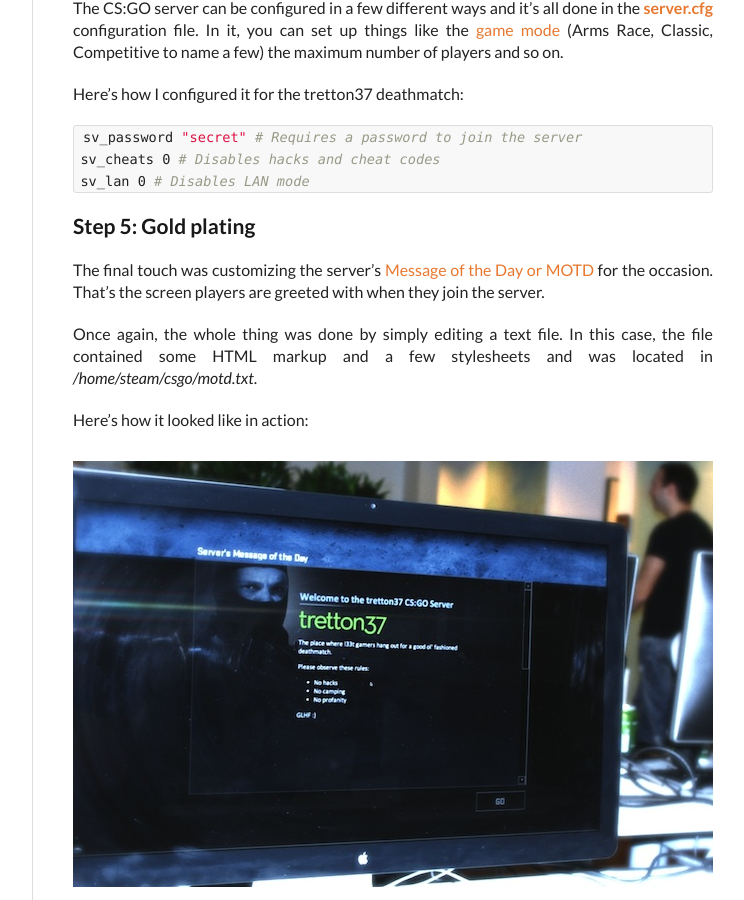
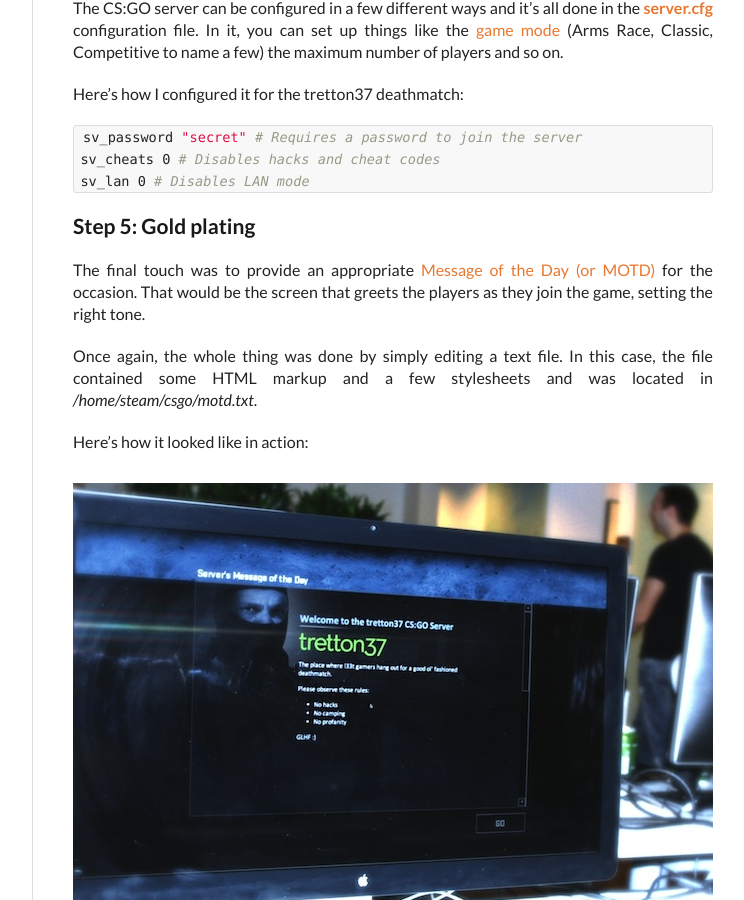
Before and after one commit to megakemp/megakemp.github.io, a Jekyll site: the page built from _posts/2014-06-25-leveraging-the-cloud-for-fun-and-games.md, in a window 1280 px wide and 900 px high, scrolled down 3880 px. Shown: the whole window, without its empty margins (378-1122 px from the left). Built offline with Jekyll 4.4.1, drawn with Linux system fonts in a browser that asks for light colours; nearby versions of some CDN libraries; Markdown is read by kramdown in place of the engine named in the settings; comment, search, counter and statistics services are not loaded.

Commit message:
Rephrases a paragraph in the Counter-Strike post.

```diff
--- a/_posts/2014-06-25-leveraging-the-cloud-for-fun-and-games.md
+++ b/_posts/2014-06-25-leveraging-the-cloud-for-fun-and-games.md
@@ -158,7 +158,7 @@
 
 ### Step 5: Gold plating
 
-The final touch was customizing the server's [Message of the Day or MOTD](http://css.gamebanana.com/tuts/5484#Motd) for the occasion. That's the screen players are greeted with when they join the server.
+The final touch was to provide an appropriate [Message of the Day (or MOTD)](http://css.gamebanana.com/tuts/5484#Motd) for the occasion. That would be the screen that greets the players as they join the game, setting the right tone.
 
 Once again, the whole thing was done by simply editing a text file. In this case, the file contained some HTML markup and a few stylesheets and was located in */home/steam/csgo/motd.txt*.
 
```
